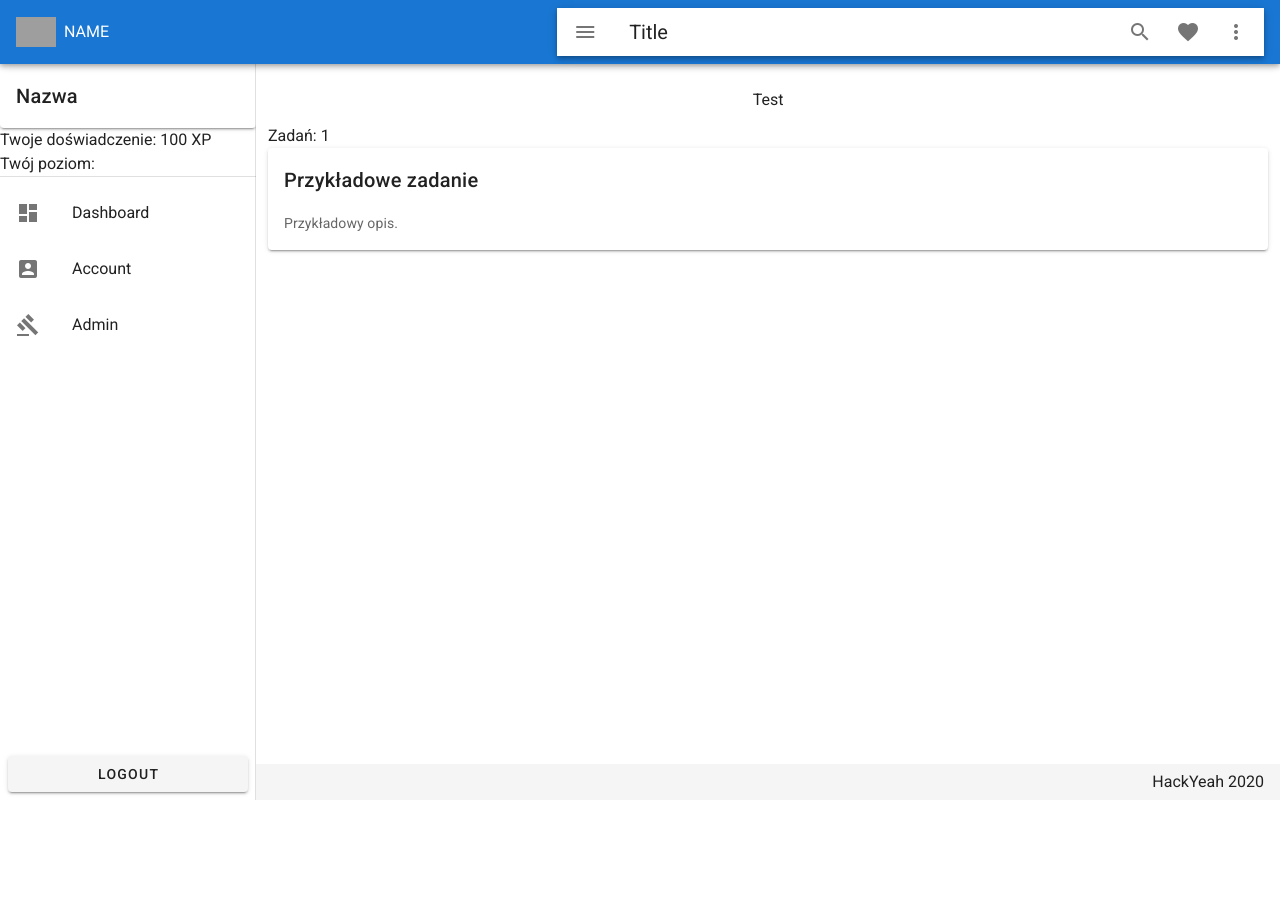
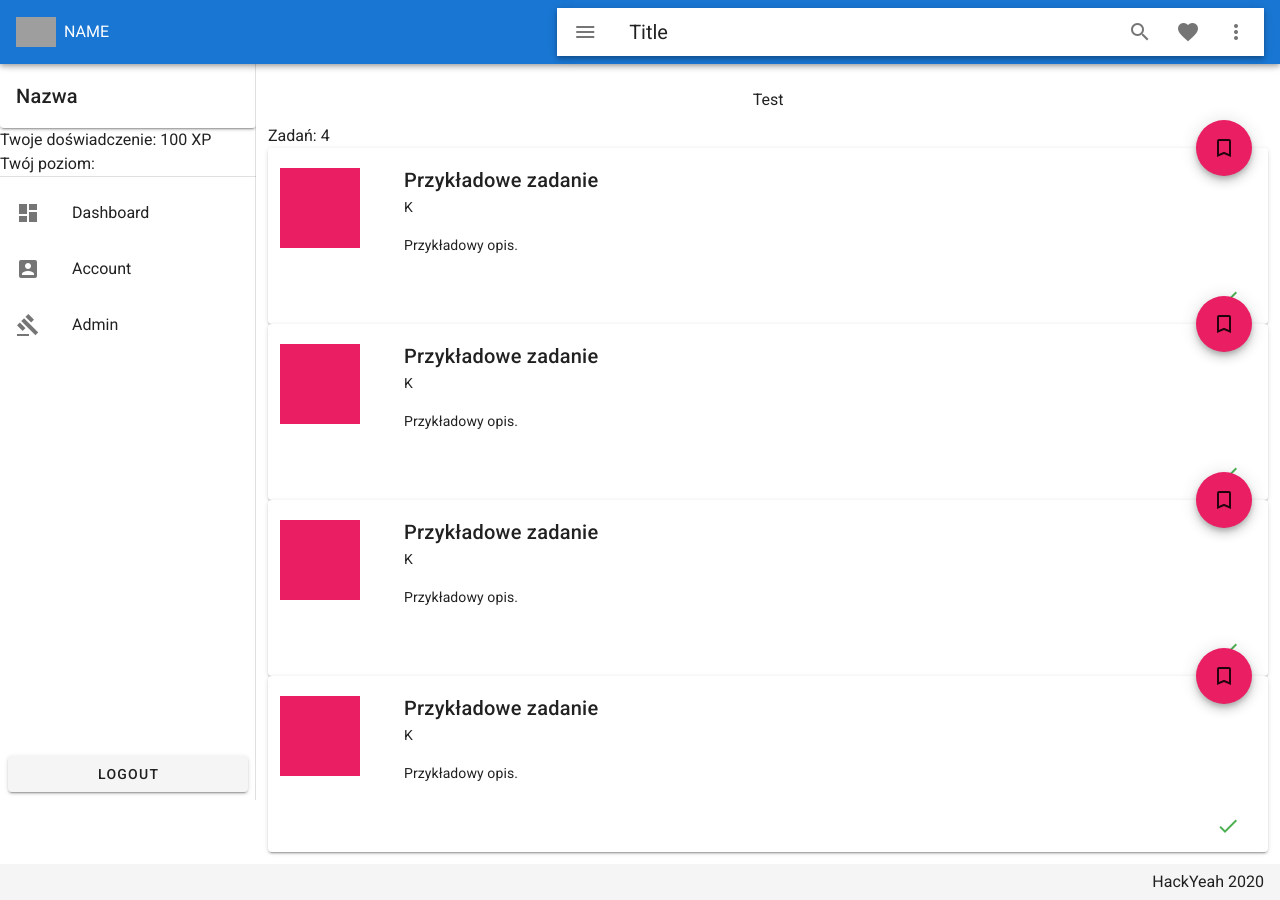
Before and after one commit to swrczk/VUE-ExpAtHome-HackYeah, a Vue app in the folder app/: page / in a window 1280 px wide. Before the commit the page ends 800 px from the top, so only its background shows below. Built offline with nearby package versions, Linux system fonts and the light colour scheme; grey boxes are pictures that could not be loaded.

Commit message:
tasksDesign

```diff
--- a/app/src/components/Tasks.vue
+++ b/app/src/components/Tasks.vue
@@ -1,19 +1,55 @@
 <template>
     <div>
         <v-card v-for="(task, t) in tasks" :key="t">
+
+            <div class="d-flex flex-no-wrap " v-on:click="select">
+
+                <v-col cols="auto">
+                    <v-list-item-avatar
+                            tile
+                            size="80"
+                            color="pink"
+                    ></v-list-item-avatar>
+                </v-col>
+                <div>
                     <v-card-title>{{ task.name }}</v-card-title>
+
+                    <v-card-subtitle>{{ task.category }}</v-card-subtitle>
                     <v-card-text>{{ task.info }}</v-card-text>
+                </div>
+
+            </div>
+
+            <v-btn absolute top right fab color="pink">
+                <v-icon> bookmark_border</v-icon>
+            </v-btn>
+
+            <v-card-actions>
+                <v-spacer></v-spacer>
+                <v-btn text color="green" @click.prevent="saveTask()">
+                    <v-icon> done</v-icon>
+                </v-btn>
+            </v-card-actions>
         </v-card>
     </div>
 </template>
 
 <script>
     export default {
+
         name: 'Tasks',
 
-    data: () => ({
-    }),
-
-    props: [ 'tasks' ],
+        data: () => ({}),
+        methods: {
+            saveTask :  function () {
+                //bus.$emit('saveTask', true) // emit the event to the bus
+                console.log("save")
+            },
+            select :  function () {
+                //bus.$emit('saveTask', true) // emit the event to the bus
+                console.log("select")
+            },
+        },
+        props: ['tasks'],
     }
 </script>
--- a/app/src/json/tasks.json
+++ b/app/src/json/tasks.json
@@ -1,3 +1,9 @@
 [
-    { "name": "Przykładowe zadanie", "info": "Przykładowy opis." }
+    { "name": "Przykładowe zadanie", "category": "K", "info": "Przykładowy opis.", "autor": "User X" },
+
+    { "name": "Przykładowe zadanie", "category": "K", "info": "Przykładowy opis.", "autor": "User X"  },
+
+    { "name": "Przykładowe zadanie", "category": "K", "info": "Przykładowy opis.", "autor": "User X"  },
+
+    { "name": "Przykładowe zadanie", "category": "K", "info": "Przykładowy opis.", "autor": "User X"  }
 ]
```
Lines whose indentation alone changed are shown as unchanged.
